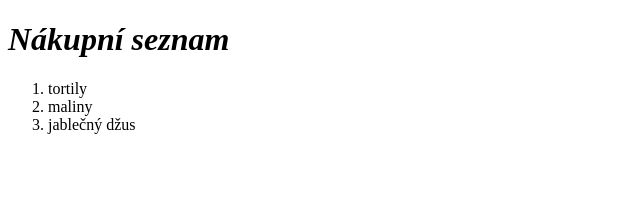
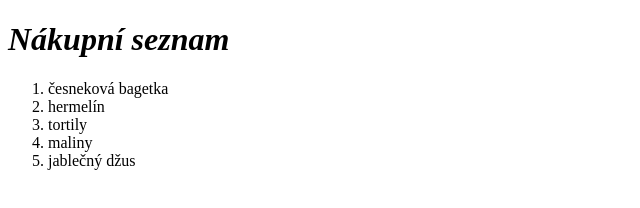
Before and after one commit to katinecka/nakupniseznam.tw, a plain HTML site: page index.html in a window 1280 px wide. Shown: the whole page, without its empty margins (0-640 px from the left). Drawn offline with Linux system fonts and the light colour scheme.

Commit message:
kijuzhgf

```diff
--- a/index.html
+++ b/index.html
@@ -8,6 +8,8 @@
 <body>
     <h1><strong> <em>Nákupní seznam</em></strong></h1>
     <ol>
+        <li>česneková bagetka</li>
+        <li>hermelín</li>
         <li>tortily</li>
         <li>maliny</li>
         <li>jablečný džus</li>
```
